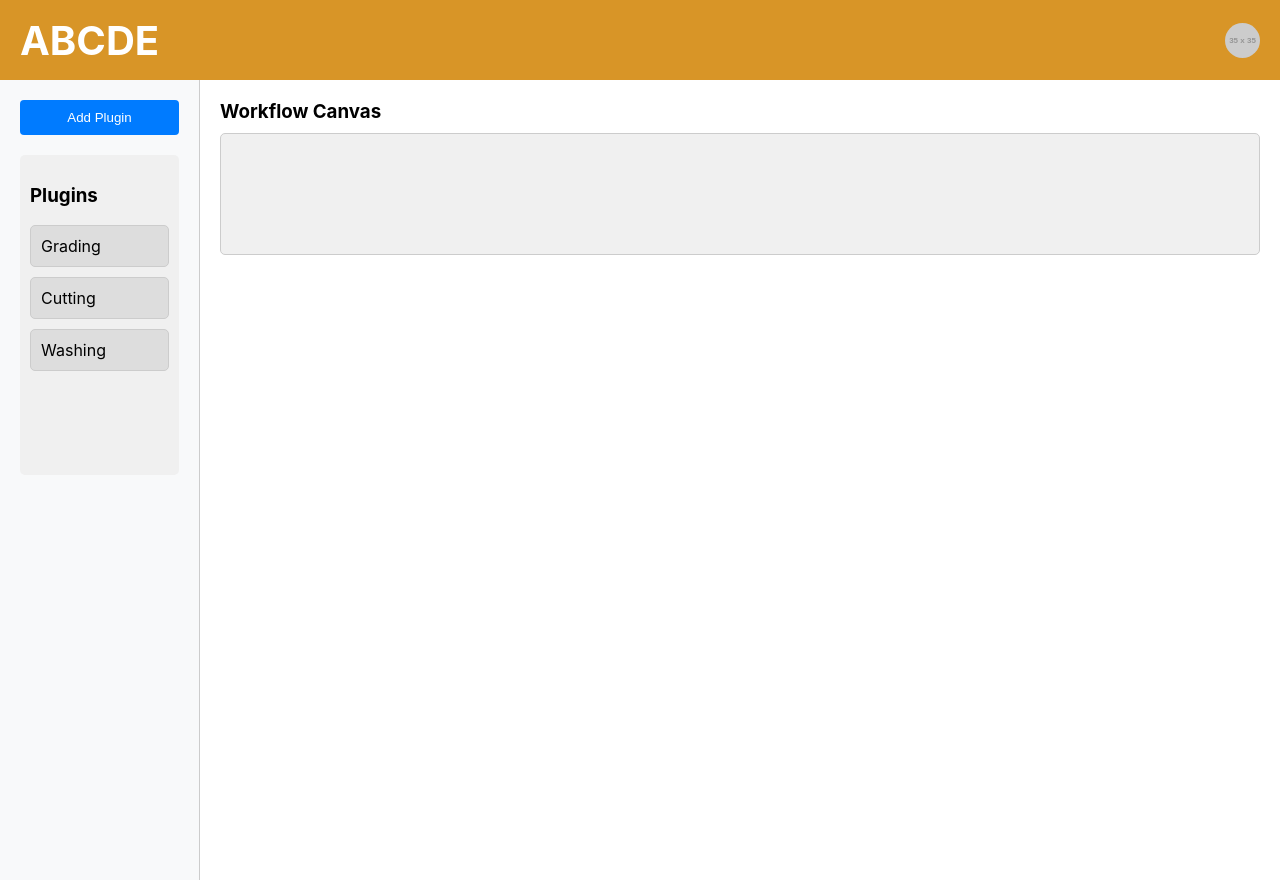
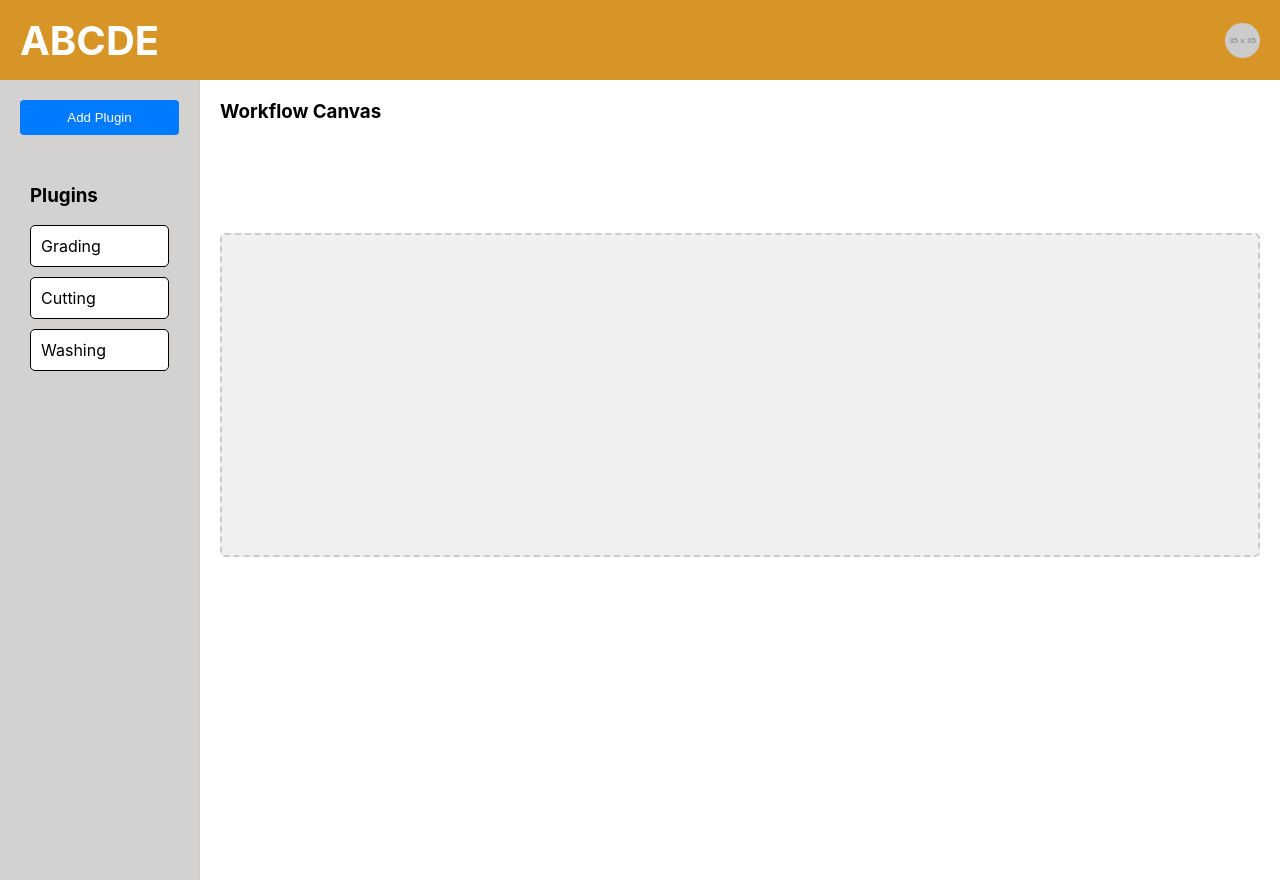
Before and after one commit to ShehaniDehipola/Coconut-Peat-Supply-Chain_workflow_customization_tool, a React (Create React App) app in the folder frontend/: page / in a window 1280 px wide. Built offline with nearby package versions, Linux system fonts and the light colour scheme; the HTML template or start-up script is replaced by a standard one.

Commit message:
fixed: modifications of workflow customization

```diff
--- a/frontend/src/components/Diagram.jsx
+++ b/frontend/src/components/Diagram.jsx
@@ -41,7 +41,7 @@ const Diagram = ({ onExport, model }) => {
         "Auto",
         { locationSpot: go.Spot.Center },
         $(go.Shape, "Ellipse", {
-          fill: "green",
+          fill: "white",
           stroke: "black",
           portId: "",
           fromLinkable: true,
@@ -63,9 +63,8 @@ const Diagram = ({ onExport, model }) => {
         "Auto",
         { locationSpot: go.Spot.Center },
         $(go.Shape, "RoundedRectangle", {
-          fill: "lightblue",
+          fill: "white",
           stroke: "black",
-          strokeWidth: 2,
           portId: "",
           fromLinkable: true,
           toLinkable: true,
@@ -86,7 +85,7 @@ const Diagram = ({ onExport, model }) => {
         "Auto",
         { locationSpot: go.Spot.Center },
         $(go.Shape, "Diamond", {
-          fill: "yellow",
+          fill: "white",
           stroke: "black",
           portId: "",
           fromLinkable: true,
@@ -108,7 +107,7 @@ const Diagram = ({ onExport, model }) => {
         "Auto",
         { locationSpot: go.Spot.Center },
         $(go.Shape, "Ellipse", {
-          fill: "red",
+          fill: "white",
           stroke: "black",
           portId: "",
           fromLinkable: false,
--- a/frontend/src/components/WorkflowCustomizationTool.jsx
+++ b/frontend/src/components/WorkflowCustomizationTool.jsx
@@ -193,7 +193,7 @@ const CanvasHeading = styled.h3`
 
 const Sidebar = styled.div`
   width: 200px; /* Sidebar width */
-  background-color: #f8f9fa;
+  background-color: #d3d2d0;
   border-right: 1px solid #ccc;
   padding: 20px;
   box-sizing: border-box;
@@ -220,19 +220,19 @@ const AddPluginButton = styled.button`
 
 const Column = styled.div`
   padding: 10px;
-  background-color: #f0f0f0;
   border-radius: 5px;
   min-height: 300px;
 `;
 
 const ColumnCanvas = styled.div`
   display: flex;
+  margin-top: 100px;
   gap: 10px; /* Add spacing between items */
   padding: 10px;
   background-color: #f0f0f0;
-  border: 1px solid #ccc;
+  border: 2px dashed #ccc;
   border-radius: 5px;
-  min-height: 100px; /* Adjust height to fit horizontal layout */
+  min-height: 300px; /* Adjust height to fit horizontal layout */
   overflow-x: auto; /* Enable horizontal scrolling if content overflows */
   white-space: nowrap; /* Prevent items from wrapping */
 `;
@@ -240,8 +240,8 @@ const ColumnCanvas = styled.div`
 const Item = styled.div`
   padding: 10px;
   margin-bottom: 10px;
-  background-color: ${(props) => (props.isFixed ? "#ddd" : "#fff")};
-  border: 1px solid #ccc;
+  background-color: ${(props) => (props.isFixed ? "#ffffff" : "#fff")};
+  border: 1px solid black;
   border-radius: 5px;
   cursor: grab;
 `;
@@ -262,12 +262,15 @@ const ExpandButton = styled.button`
 const PluginCard = styled.div`
   display: flex;
   flex-direction: column;
+  width: 200px;
   border: 1px solid #ccc;
   border-radius: 5px;
   padding: 10px;
   margin-bottom: 10px;
-  background-color: #f9f9f9;
+  background-color: rgba(216, 149, 39, 0.1);
   cursor: pointer;
+  overflow: hidden; /* Prevents overflow of content */
+  position: relative; /* Ensures positioning of children relative to the card */
 `;
 
 
@@ -275,33 +278,34 @@ const ExpandedSection = styled.div`
   margin-top: 10px;
   padding: 10px;
   border-top: 1px solid #ddd;
-  background-color: #fff;
+  max-height: 150px; /* Set a maximum height to prevent overflow */
 `;
 
 const InputField = styled.div`
   display: flex;
-  align-items: center;
-  margin-bottom: 10px;
+  flex direction: column;
+  align-items: flex-start;
+  margin-top: 10px;
 
   label {
-    flex: 1;
     font-size: 14px;
-    margin-right: 10px;
+    margin-right: 5px;
   }
 
   input {
-    flex: 2;
+    width: 100%;
     padding: 5px;
     font-size: 14px;
     border: 1px solid #ccc;
     border-radius: 5px;
+    box-sizing: border-box;
   }
 `;
 
 const Step = styled.div`
   padding: 5px;
-  font-size: 14px;
-  border-left: 4px solid #007bff;
+  font-size: 12px;
+  border-left: 4px solid #d89527;
   margin-bottom: 5px;
   background-color: #eef;
   border-radius: 3px;
@@ -336,21 +340,18 @@ const WorkflowCustomizationTool = () => {
   const pluginsData = {
     "plugin-1": {
     name: "Grading",
-      steps: ["Analyze Color", "Check Size"],
-      inputs: [{ label: "Threshold", parameter: "threshold" }],
+    steps: ["Collect Husks", "Grade Husks"],
+    inputs: [{ label: "Required Husk Count:", parameter: "requiredHusks" }],
   },
   "plugin-2": {
     name: "Cutting",
-      steps: ["Initial Cut", "Polish Edges"],
-      inputs: [{ label: "Blade Type", parameter: "bladeType" }],
+    steps: ["Cut Husks into Desired Dimensions", "Validate All Husks Processed"],
+    inputs: [],
   },
   "plugin-3": {
     name: "Washing",
-      steps: ["Soak", "Rinse"],
-      inputs: [
-        { label: "Water Level", parameter: "waterLevel" },
-        { label: "Temperature", parameter: "temperature" },
-      ],
+    steps: ["Fill Tanks with Cocopeat and Water", "Wash for 24 Hours", "Wash for Another 24 Hours", "Final Wash for 12 Hours", "Check EC Level"],
+    inputs: [{ label: "EC Level:", parameter: "targetECLevel" }],
   },
   };
 
@@ -442,15 +443,15 @@ const WorkflowCustomizationTool = () => {
   </div>
   {expandedPlugins[item.id] && (
     <ExpandedSection>
-      <h4>Steps:</h4>
+      {/* <h4>Steps:</h4> */}
       {pluginsData[item.id].steps.map((step, idx) => (
         <Step key={idx}>{step}</Step>
       ))}
-      <h4>Inputs:</h4>
+      {/* <h4>Inputs:</h4> */}
       {pluginsData[item.id].inputs.map((input, idx) => (
         <InputField key={idx}>
           <label>{input.label}</label>
-          <input type="text" placeholder={input.parameter} />
+          <input type="text" />
         </InputField>
       ))}
     </ExpandedSection>
--- a/frontend/src/components/user/Login.jsx
+++ b/frontend/src/components/user/Login.jsx
@@ -9,7 +9,7 @@ const Container = styled.div`
     justify-content: center;
     align-items: center;
     height: 100vh; /* Full viewport height */
-    background-color: rgba(216, 149, 39, 0.3); /* Your desired background color */
+    background-color: rgba(216, 149, 39, 0.3);
     margin: 0; /* Remove default margins */
     padding: 0; /* Remove default padding */
 `;
--- a/frontend/src/utils/dslGenerator.js
+++ b/frontend/src/utils/dslGenerator.js
@@ -32,8 +32,8 @@ export function generateDSL(json) {
             instructions += `if "${currentNode.text}" == "Yes":\n`;
           } else {
             instructions += `else:\n`;
+            instructions += `\taction "${targetNode.text}"\n`;
           }
-          instructions += `\taction "${targetNode.text}"\n`;
 
           // Recursively traverse the target node
           traverse(link.to, visited);
```
Also changed, not shown: frontend/src/assests/image-1.jpg (added), 1 other file (tests, documents, lock files or other folders). Lines whose indentation alone changed are shown as unchanged.
